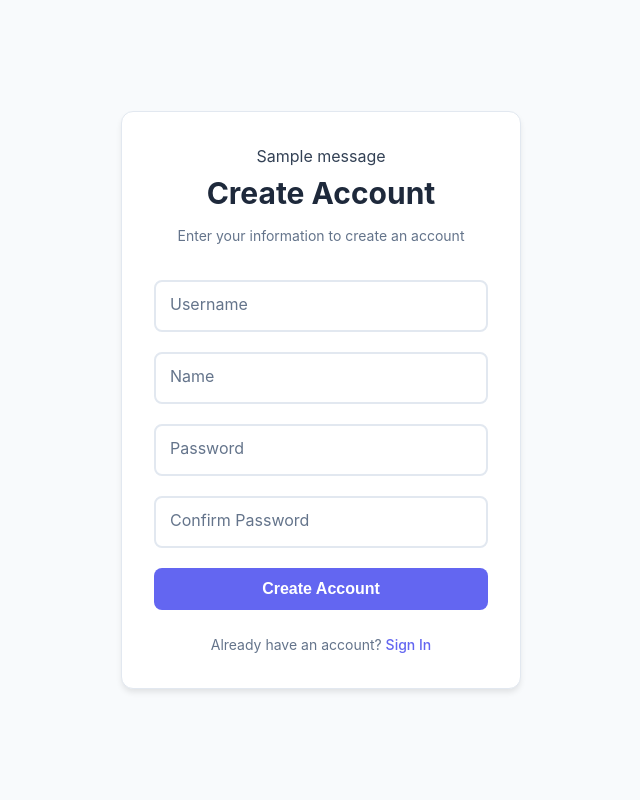
After one commit to dclason24/SecureProgramming, a Flask app: page /createAccount in a window 1280 px wide. The commit adds this page. Shown: the whole page, without its empty margins (319-959 px from the left). Run offline with Flask 3, Linux system fonts and the light colour scheme; tables that the repository leaves empty hold one stand-in row (values such as "Sample post"); one stand-in notice (Sample message) is shown.

Commit message:
create account
added a create account option

```diff
--- a/app.py
+++ b/app.py
@@ -1,8 +1,9 @@
 import os
 import sqlite3
-from flask import Flask, g, render_template, session, redirect, url_for, request
+from flask import Flask, g, render_template, session, redirect, url_for, request, flash
 from dotenv import load_dotenv
-from werkzeug.security import check_password_hash
+from werkzeug.security import check_password_hash, generate_password_hash
+
 
 load_dotenv()
 
@@ -42,10 +43,10 @@ def base():
         elif role == 'admin':
             return redirect(url_for('admin'))
         else:
-            return "Role not recognized"
+            return redirect(url_for('unsignedIn'))
 
     else:
-        return redirect(url_for('login'))
+        return redirect(url_for('unsignedIn'))
 
 @app.route('/login', methods=['GET', 'POST'])
 def login():
@@ -96,17 +97,16 @@ def admin():
     if 'ID' not in session:
         return redirect(url_for('login'))
 
+    if session.get('role') != 'admin':
+        return "Access denied. You do not have permission to access this page."
+
     db=get_db()
     cursor = db.cursor()
     cursor.execute("select sum(current_capacity) from rooms")
     total_capacity = cursor.fetchone()[0]
 
 
-    if session.get('role') != 'admin':
-        return "Access denied. You do not have permission to access this page."
-
-    else:
-        return render_template("admin/dashboard.html", name= 'Admin', gallery_capacity = total_capacity)
+    return render_template("admin/dashboard.html", name= 'Admin', gallery_capacity = total_capacity)
 
 @app.route('/employee')
 def employee():
@@ -156,6 +156,73 @@ def guest():
 
     name = result[0]
     return render_template("guest/dashboard.html", name = name, gallery_capacity = total_capacity)
+
+@app.route('/unsignedIn')
+def unsignedIn():
+
+    db=get_db()
+    cursor = db.cursor()
+    cursor.execute("select sum(current_capacity) from rooms")
+    total_capacity = cursor.fetchone()[0]
+    cursor.close()
+
+    return render_template("unsignedIn/dashboard.html", gallery_capacity = total_capacity)
+
+
+@app.route('/createAccount', methods=['GET', 'POST'])
+def createAccount():
+    if request.method == 'POST':
+        username = request.form.get('username', '').strip()
+        name = request.form.get('name', '').strip()
+        password = request.form.get('password', '')
+        confirmPassword = request.form.get('confirmPassword', '')
+
+        if not username or not name or not password:
+            flash('Please fill in all fields.')
+            return redirect(url_for('createAccount'))
+
+        if password != confirmPassword:
+            flash('Passwords do not match.')
+            return redirect(url_for('createAccount'))
+
+        if len(password) < 8:
+            flash('Password must be at least 8 characters.')
+            return redirect(url_for('createAccount'))
+
+        db = get_db()
+        cursor = db.cursor()
+        print("8. Database connection successful!")
+
+        try:
+            cursor.execute(
+            "SELECT ID FROM user WHERE username = ?",
+            (username,)
+            )
+
+            if cursor.fetchone():
+                flash('An account with this username already exists.')
+                return redirect(url_for('createAccount'))
+
+            hashed_password = generate_password_hash(password)
+
+            cursor.execute(
+            """
+            INSERT INTO user (username, password, name, role)
+            VALUES (?, ?, ?, ?)
+            """,
+            (username, hashed_password, name, "guest")
+            )
+
+            db.commit()
+
+            flash('Account created successfully! You can now sign in.')
+            return redirect(url_for('login'))
+
+        finally:
+            cursor.close()
+
+    return render_template('createAccount.html')
+
 
 @app.route('/room1')
 def room1():
--- /dev/null
+++ b/templates/createAccount.html
@@ -0,0 +1,103 @@
+<!DOCTYPE html>
+<html lang="en">
+<head>
+    <meta charset="UTF-8">
+    <meta name="viewport" content="width=device-width, initial-scale=1.0">
+
+    <title>Create Account</title>
+
+    <link rel="stylesheet" href="{{ url_for('static', filename='style.css') }}">
+</head>
+
+<body>
+    <div class="login-container">
+        <div class="login-card">
+
+            <div class="login-header">
+
+            {% with messages = get_flashed_messages(with_categories=true) %}
+                {% for category, message in messages %}
+                    <div class="flash {{ category }}">
+                        {{ message }}
+                    </div>
+                {% endfor %}
+            {% endwith %}
+
+                <h2>Create Account</h2>
+                <p>Enter your information to create an account</p>
+            </div>
+
+            <form class="login-form" id="createAccount"
+                  method="POST"
+                  action="{{ url_for('createAccount') }}">
+
+                <div class="form-group">
+                    <div class="input-wrapper">
+                        <input type="text" id="username" name="username" required autocomplete="username">
+                        <label for="username">Username</label>
+                    </div>
+                </div>
+
+                <div class="form-group">
+                    <div class="input-wrapper">
+                        <input type = "text" id="name" name="name" required autocomplete="name">
+                        <label for="name">Name</label>
+                    </div>
+                </div>
+
+                <div class="form-group">
+                    <div class="input-wrapper password-wrapper">
+                        <input type="password" id="password" name="password" required minlength="8" autocomplete="new-password">
+                        <label for="password">Password</label>
+                    </div>
+                </div>
+
+                <div class="form-group">
+                    <div class="input-wrapper password-wrapper">
+                        <input type="password" id="confirmPassword" name="confirmPassword" required minlength="8" autocomplete="new-password">
+                            <label for="confirmPassword">Confirm Password</label>
+                    </div>
+
+                    <span class="error-message" id="passwordError"></span>
+                </div>
+
+                <button type="submit" class="login-btn">
+                    <span class="btn-text">Create Account</span>
+                    <span class="btn-loader"></span>
+                </button>
+
+            </form>
+
+            <div class="signup-link">
+                <p>
+                    Already have an account?
+                    <a href="{{ url_for('login') }}">Sign In</a>
+                </p>
+            </div>
+
+        </div>
+    </div>
+
+    <script>
+        const form = document.getElementById('createAccount');
+        const password = document.getElementById('password');
+        const confirmPassword = document.getElementById('confirmPassword');
+        const passwordError = document.getElementById('passwordError');
+
+        form.addEventListener('submit', function(event) {
+            if (password.value !== confirmPassword.value) {
+                event.preventDefault();
+
+                passwordError.textContent = "Passwords do not match.";
+                confirmPassword.focus();
+            } else {
+                passwordError.textContent = "";
+            }
+        });
+
+        confirmPassword.addEventListener('input', function() {
+            passwordError.textContent = "";
+        });
+    </script>
+</body>
+</html>
```
Also changed, not shown: templates/login.html (+11 -4 lines), templates/unsignedIn/dashboard.html (added, +36 -0 lines), SecureProgramming.db, templates/README.md (deleted), 1 other file.
